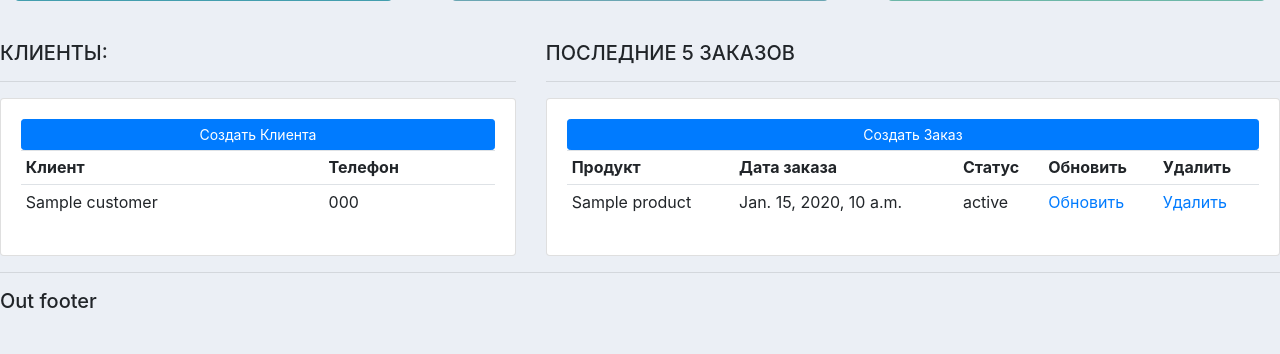
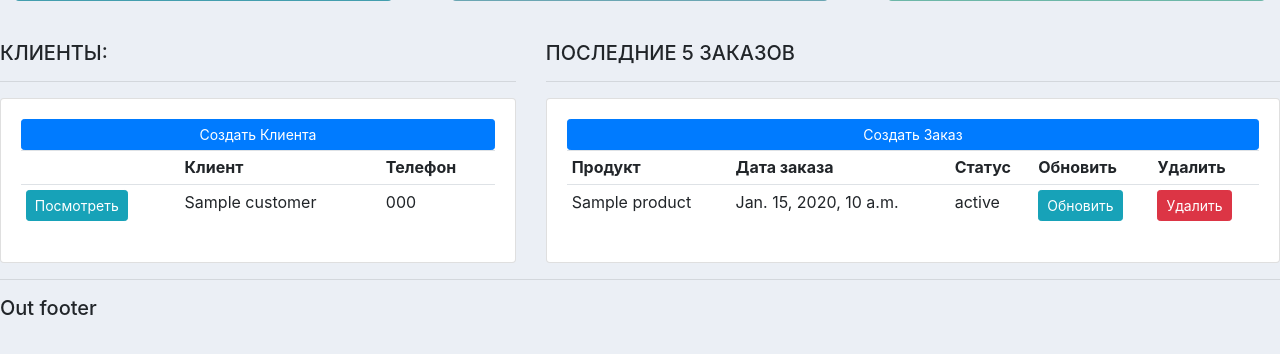
Before and after one commit to Iskan9/django-site, a Django app: template accounts/templates/accounts/dashboard.html in a window 1280 px wide. Shown: the part 230-584 px from the top of the page. Run offline with Django 3.2, Linux system fonts and the light colour scheme; the template is opened without the code that fills it: most values are stand-ins (such as "Sample title", 1, 10 or a date in 2020); some libraries are stand-ins or nearby versions.

Commit message:
Добавил переход по стр

```diff
--- a/accounts/templates/accounts/dashboard.html
+++ b/accounts/templates/accounts/dashboard.html
@@ -14,12 +14,14 @@
 			<a class="btn btn-primary  btn-sm btn-block" href="">Создать Клиента</a>
 			<table class="table table-sm">
 				<tr>
+					<th></th>
 					<th>Клиент</th>
 					<th>Телефон</th>
 				</tr>
 
 				{% for customer in customers %}
 					<tr>
+						<td><a class="btn btn-sm btn-info" href="{% url 'customer' customer.id %}">Посмотреть</a></td>
 						<td>{{customer.name}}</td>
 						<td>{{customer.phone}}</td>
 					</tr>
@@ -48,8 +50,8 @@
 						<td>{{order.product}}</td>
 						<td>{{order.date_created}}</td>
 						<td>{{order.status}}</td>
-						<td><a href="">Обновить</a> </td>
-						<td><a href="">Удалить</a> </td>
+						<td><a class="btn btn-sm btn-info" href="">Обновить</a> </td>
+						<td><a class="btn btn-sm btn-danger" href="">Удалить</a> </td>
 					</tr>
 				{% endfor %}
 
--- a/accounts/templates/accounts/navbar.html
+++ b/accounts/templates/accounts/navbar.html
@@ -7,10 +7,10 @@
   <div class="collapse navbar-collapse" id="navbarNav">
     <ul class="navbar-nav">
       <li class="nav-item active">
-        <a class="nav-link" href="#">Панель навигации</a>
+        <a class="nav-link" href="{% url 'home' %}">Панель навигации</a>
       </li>
       <li class="nav-item">
-        <a class="nav-link" href="#">Продукты</a>
+        <a class="nav-link" href="{% url 'products' %}">Продукты</a>
       </li>
     </ul>
   </div>
--- a/accounts/urls.py
+++ b/accounts/urls.py
@@ -1,7 +1,7 @@
 from django.urls import path
 from . import views
 urlpatterns = [
-    path('', views.home),
-    path('products/', views.products),
-    path('customer/<str:pk_test>/', views.customer),
+    path('', views.home, name="home"),
+    path('products/', views.products, name="products"),
+    path('customer/<str:pk_test>/', views.customer, name="customer"),
     ]
```
